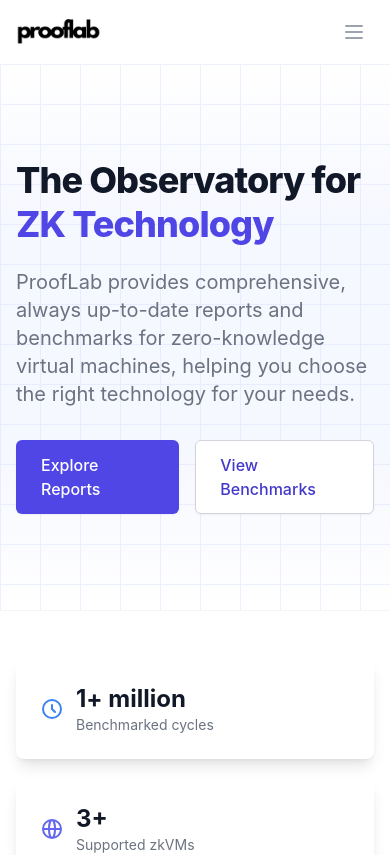
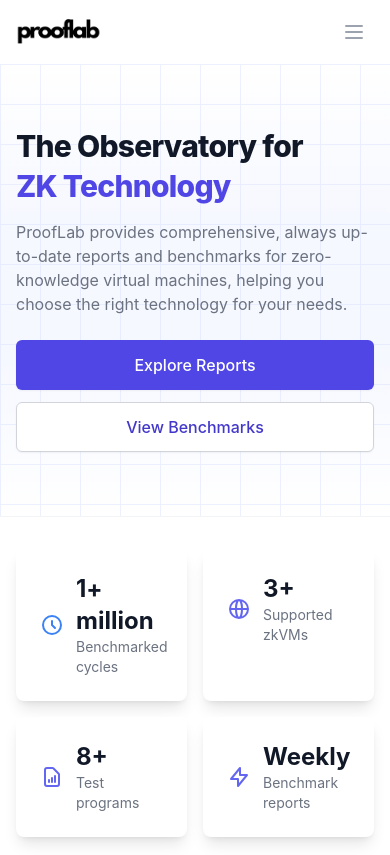
Before and after one commit to ProofLabDev/prooflab-frontend, a React (Create React App) app: page / in a window 390 px wide. Shown: the top 855 px of the page. Built offline with nearby package versions, Linux system fonts and the light colour scheme.

Commit message:
mobile styling

```diff
--- a/src/components/TelemetryDashboard/TelemetryChart.js
+++ b/src/components/TelemetryDashboard/TelemetryChart.js
@@ -48,9 +48,12 @@
     // Clear previous chart
     d3.select(svgRef.current).selectAll('*').remove();
 
-    // Set up dimensions
+    // Get the container width for responsive sizing
+    const containerWidth = svgRef.current.parentElement.clientWidth;
+
+    // Set up dimensions - use container width for responsive sizing
     const margin = { top: 20, right: 120, bottom: 70, left: 80 };
-    const width = 1000 - margin.left - margin.right;
+    const width = Math.min(1000, containerWidth) - margin.left - margin.right;
     const height = 400 - margin.top - margin.bottom;
 
     // Create SVG
@@ -200,8 +203,8 @@
   }, [data, selectedMetrics, groupBy, getLabel]);
 
   return (
-    <div className="relative">
-      <svg ref={svgRef}></svg>
+    <div className="relative w-full overflow-x-auto">
+      <svg ref={svgRef} className="min-w-[600px]"></svg>
       <div
         id="tooltip"
         className="absolute hidden z-10"
--- a/src/components/TelemetryDashboard/TelemetryDashboard.js
+++ b/src/components/TelemetryDashboard/TelemetryDashboard.js
@@ -542,7 +542,7 @@
           {/* Two-column layout for results */}
           <div className="flex flex-col lg:flex-row gap-8">
             {/* Sidebar with filters */}
-            <div className="lg:w-1/4">
+            <div className="w-full lg:w-1/4 mb-4 lg:mb-0">
               <BenchmarkFilterPanel
                 initialFilters={filters}
                 allSystems={allSystems}
@@ -554,7 +554,7 @@
             </div>
 
             {/* Main content with visualizations and table */}
-            <div className="lg:w-3/4 space-y-8">
+            <div className="w-full lg:w-3/4 space-y-8">
               {/* Chart */}
               {filters.metric && (
                 <div className="bg-white p-6 rounded-lg shadow-sm border border-gray-200">
@@ -622,8 +622,10 @@
                 <div className="px-6 py-4 border-b border-gray-200">
                   <h3 className="text-lg font-medium text-gray-900">Benchmark Results</h3>
                 </div>
-                <div className="overflow-x-auto">
-                  <table className="min-w-full divide-y divide-gray-200">
+                <div className="overflow-x-auto -mx-4 sm:mx-0">
+                  <div className="inline-block min-w-full align-middle">
+                    <div className="overflow-hidden">
+                      <table className="min-w-full divide-y divide-gray-200">
                     <thead className="bg-gray-50">
                       <tr>
                         <th onClick={() => setFilters({...filters, sortKey: 'date', sortDirection: filters.sortKey === 'date' && filters.sortDirection === 'asc' ? 'desc' : 'asc'})} scope="col" className="px-6 py-3 text-left text-xs font-medium text-gray-500 uppercase tracking-wider cursor-pointer">
@@ -717,6 +719,8 @@
                       )}
                     </tbody>
                   </table>
+                    </div>
+                  </div>
                 </div>
               </div>
             </div>
--- a/src/components/pages/Home.js
+++ b/src/components/pages/Home.js
@@ -383,33 +383,33 @@
   return (
     <div className="bg-gradient-to-b from-white to-indigo-50 w-full">
       {/* Hero Section with Animated Background */}
-      <div className="relative overflow-hidden bg-white w-full min-w-full">
-        <div className="absolute inset-0 w-full min-w-full min-h-full">
-          <div className="absolute inset-0 w-full min-w-full bg-indigo-100 mix-blend-multiply opacity-30" />
-          <div className="absolute top-0 left-0 right-0 w-full min-w-full h-40 bg-gradient-to-b from-white" />
-          <div className="absolute bottom-0 left-0 right-0 w-full min-w-full h-40 bg-gradient-to-t from-white" />
-          <div className="absolute inset-0 w-full min-w-full opacity-30 pattern-grid-lg text-indigo-200" />
+      <div className="relative overflow-hidden bg-white w-full">
+        <div className="absolute inset-0">
+          <div className="absolute inset-0 bg-indigo-100 mix-blend-multiply opacity-30" />
+          <div className="absolute top-0 left-0 right-0 h-40 bg-gradient-to-b from-white" />
+          <div className="absolute bottom-0 left-0 right-0 h-40 bg-gradient-to-t from-white" />
+          <div className="absolute inset-0 opacity-30 pattern-grid-lg text-indigo-200" />
         </div>
 
-        <div className="relative max-w-7xl mx-auto px-4 sm:px-6 lg:px-8 py-24 md:py-32">
+        <div className="relative max-w-7xl mx-auto px-4 sm:px-6 lg:px-8 py-16 sm:py-24 md:py-32">
           <div className="max-w-3xl">
-            <h1 className="text-4xl font-extrabold tracking-tight text-gray-900 sm:text-5xl md:text-6xl">
+            <h1 className="text-3xl font-extrabold tracking-tight text-gray-900 sm:text-4xl md:text-5xl lg:text-6xl">
               <span className="block">The Observatory for</span>
               <span className="block text-indigo-600 mt-1">ZK Technology</span>
             </h1>
-            <p className="mt-6 text-xl text-gray-500 max-w-3xl">
+            <p className="mt-4 sm:mt-6 text-base sm:text-lg md:text-xl text-gray-500 max-w-3xl">
               ProofLab provides comprehensive, always up-to-date reports and benchmarks for zero-knowledge virtual machines, helping you choose the right technology for your needs.
             </p>
-            <div className="mt-8 flex space-x-4">
+            <div className="mt-6 sm:mt-8 flex flex-col sm:flex-row gap-3 sm:space-x-4">
               <Link
                 to="/zkvms"
-                className="inline-flex items-center px-6 py-3 border border-transparent text-base font-medium rounded-md shadow-sm text-white bg-indigo-600 hover:bg-indigo-700 focus:outline-none focus:ring-1 focus:ring-indigo-300 focus:ring-offset-1"
+                className="w-full sm:w-auto inline-flex items-center justify-center px-6 py-3 border border-transparent text-base font-medium rounded-md shadow-sm text-white bg-indigo-600 hover:bg-indigo-700 focus:outline-none focus:ring-1 focus:ring-indigo-300 focus:ring-offset-1"
               >
                 Explore Reports
               </Link>
               <Link
                 to="/benchmarks"
-                className="inline-flex items-center px-6 py-3 border border-gray-300 shadow-sm text-base font-medium rounded-md text-indigo-700 bg-white hover:bg-gray-50 focus:outline-none focus:ring-1 focus:ring-indigo-300 focus:ring-offset-1"
+                className="w-full sm:w-auto inline-flex items-center justify-center px-6 py-3 border border-gray-300 shadow-sm text-base font-medium rounded-md text-indigo-700 bg-white hover:bg-gray-50 focus:outline-none focus:ring-1 focus:ring-indigo-300 focus:ring-offset-1"
               >
                 View Benchmarks
               </Link>
@@ -419,9 +419,9 @@
       </div>
 
       {/* Key Stats Section */}
-      <div className="bg-white py-12 border-t border-gray-100">
+      <div className="bg-white py-8 sm:py-12 border-t border-gray-100">
         <div className="max-w-7xl mx-auto px-4 sm:px-6 lg:px-8">
-          <div className="grid grid-cols-1 gap-5 sm:grid-cols-2 lg:grid-cols-4">
+          <div className="grid grid-cols-2 gap-4 sm:gap-5 lg:grid-cols-4">
             <StatCard
               value={stats.cycleCount}
               label="Benchmarked cycles"
@@ -532,14 +532,14 @@
       </div>
 
       {/* System Comparison */}
-      <div className="py-20 bg-indigo-50">
+      <div className="py-12 sm:py-20 bg-indigo-50">
         <div className="max-w-7xl mx-auto px-4 sm:px-6 lg:px-8">
-          <div className="lg:text-center mb-12">
+          <div className="text-center mb-8 sm:mb-12">
             <h2 className="text-base text-indigo-600 font-semibold tracking-wide uppercase">System Comparison</h2>
-            <p className="mt-2 text-3xl leading-8 font-extrabold tracking-tight text-gray-900 sm:text-4xl">
+            <p className="mt-2 text-2xl sm:text-3xl leading-8 font-extrabold tracking-tight text-gray-900 sm:text-4xl">
               Performance Benchmarks
             </p>
-            <p className="mt-4 max-w-2xl text-xl text-gray-500 lg:mx-auto">
+            <p className="mt-4 max-w-2xl text-base sm:text-xl text-gray-500 mx-auto">
               Real-world performance metrics from our latest benchmarks
             </p>
           </div>
@@ -557,7 +557,9 @@
           {risc0RsaTelemetry && sp1RsaTelemetry && !risc0Throughput.loading && !sp1Throughput.loading && (
             <div className="bg-white rounded-lg shadow-lg overflow-hidden">
               <div className="overflow-x-auto">
-                <table className="min-w-full divide-y divide-gray-200">
+                <div className="inline-block min-w-full align-middle">
+                  <div className="overflow-hidden">
+                    <table className="min-w-full divide-y divide-gray-200">
                   <thead className="bg-gray-50">
                     <tr>
                       <th scope="col" className="px-6 py-3 text-left text-xs font-medium text-gray-500 uppercase tracking-wider">
@@ -617,6 +619,8 @@
                     />
                   </tbody>
                 </table>
+                  </div>
+                </div>
               </div>
             </div>
           )}
```
Also changed, not shown: src/components/pages/ZKVMDetails.js (+23 -19 lines), public/social-preview.png.
